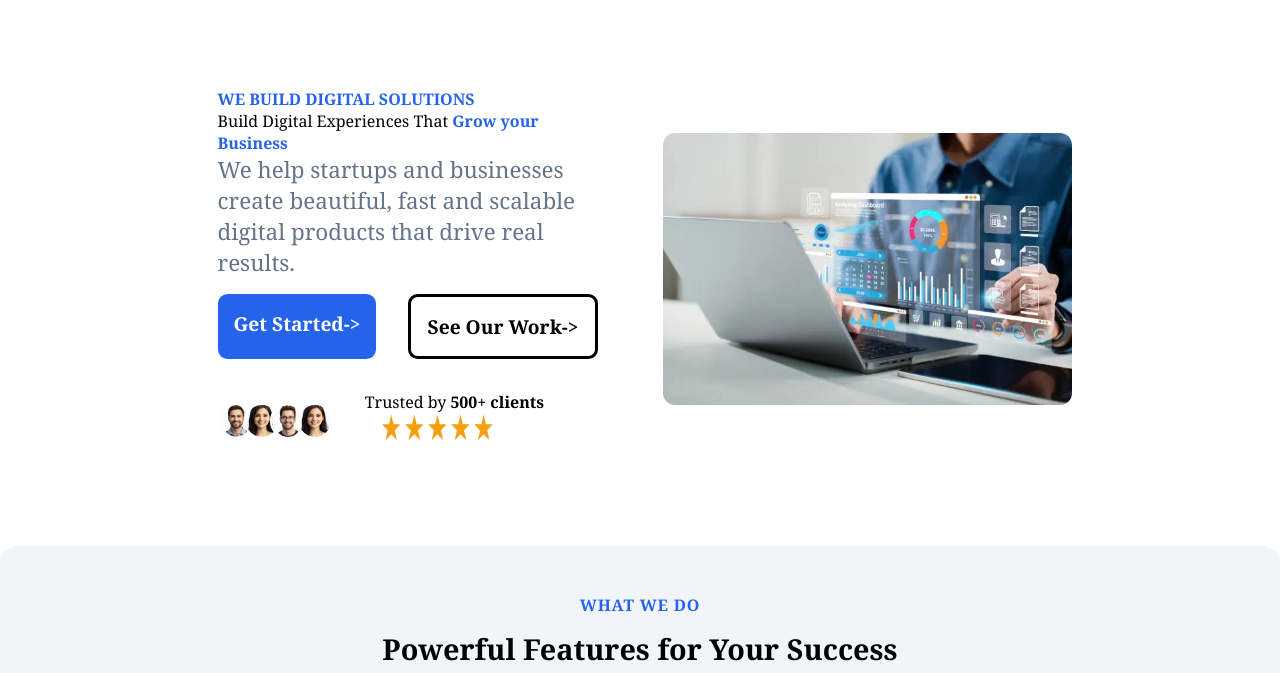
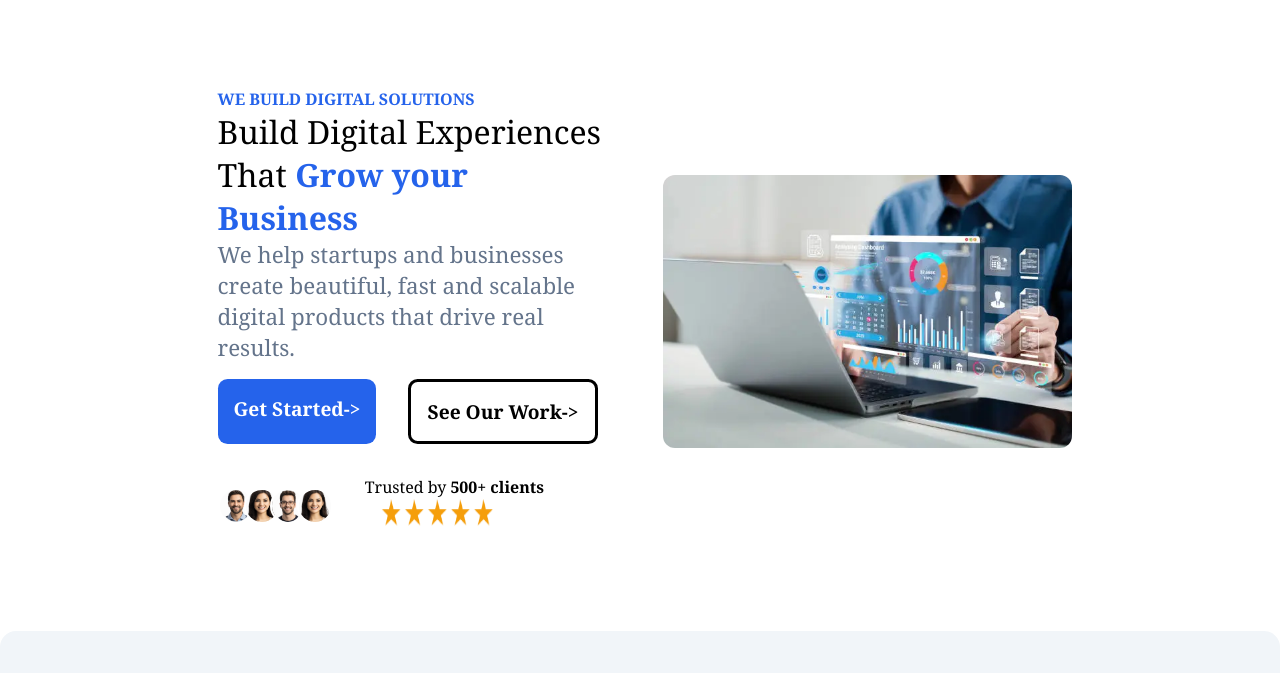
Before and after one commit to hamnariaz208/Nexa-Digital-Solutions, a plain HTML site: page index.html in a window 1280 px wide. Shown: the part 116-789 px from the top of the page. Drawn offline with Linux system fonts and the light colour scheme.

Commit message:
Update style.css

```diff
--- a/style.css
+++ b/style.css
@@ -99,13 +99,13 @@ body {
     font-weight: bold;
 }
 .Herosection .leftbox .hero-heading span{
-     font-size: rem;
+     font-size: 2rem;
 }
 
 .Herosection .leftbox .hero-heading span:last-child{
     color: var(--primary-color);
     font-weight: bold;
-    font-size: rem;
+    font-size: 2rem;
 }
 
 
```
